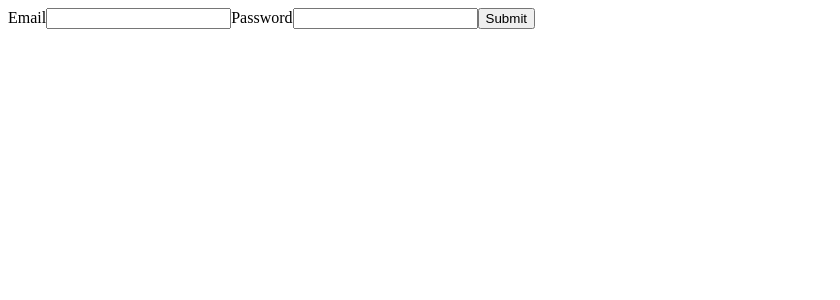
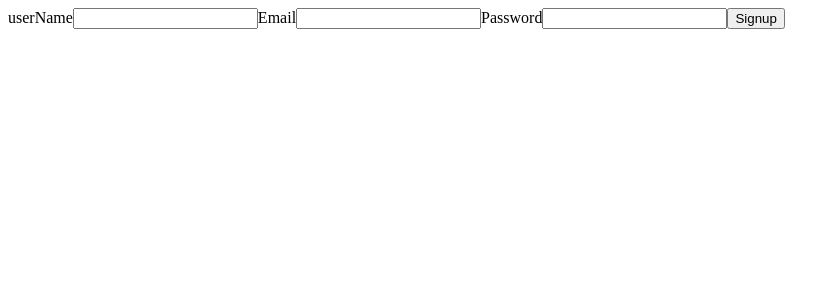
Before and after one commit to Abolfazl181920/Fullstack_Ecommerce, a React (Vite) app in the folder client/: page / in a window 1280 px wide. Shown: the top 300 px of the page, without its empty margins (0-840 px from the left). Built offline with nearby package versions, Linux system fonts and the light colour scheme.

Commit message:
[ hook ]: add username to form useValidation hook!

```diff
--- a/client/src/hooks/useValidation.jsx
+++ b/client/src/hooks/useValidation.jsx
@@ -3,10 +3,11 @@ import * as yup from 'yup'
 import { useFormik } from 'formik'
 
 const useValidation = (initialValues) => {
-  const [validationSchema, setValidationSchema] = useState(
+  const [ validationSchema, setValidationSchema ] = useState(
     yup.object().shape({
-      email: yup.string().email('Invalid email address').required('Required'),
-      password: yup.string().required('Required'),
+      email: yup.string().email('Invalid email address').required('Email is required'),
+      password: yup.string().min(8).max(20).required('password is required'),
+      username: yup.string().min(2).max(50).required('username is required')
     })
   )
 
--- a/client/src/pages/Signup.jsx
+++ b/client/src/pages/Signup.jsx
@@ -1,7 +1,7 @@
 import useValidation from '../hooks/useValidation'
 
 const Signup = () => {
-  const { formik } = useValidation({ email: '', password: '' })
+  const { formik } = useValidation({ email: '', password: '', username: '' })
 
   const handleSubmit = (event) => {
     event.preventDefault()
@@ -14,6 +14,19 @@ const Signup = () => {
 
   return (
     <form onSubmit={handleSubmit}>
+      <label htmlFor="username">userName</label>
+      <input
+        id="username"
+        name="username"
+        type="text"
+        onChange={formik.handleChange}
+        onBlur={formik.handleBlur}
+        value={formik.values.username}
+      />
+      {formik.touched.username && formik.errors.username ? (
+        <div>{formik.errors.username}</div>
+      ) : null}
+
       <label htmlFor="email">Email</label>
       <input
         id="email"
@@ -40,7 +53,7 @@ const Signup = () => {
         <div>{formik.errors.password}</div>
       ) : null}
 
-      <button type="submit">Submit</button>
+      <button type="submit">Signup</button>
     </form>
   )
 }
```
Also changed, not shown: 1 other file (tests, documents, lock files or other folders).
